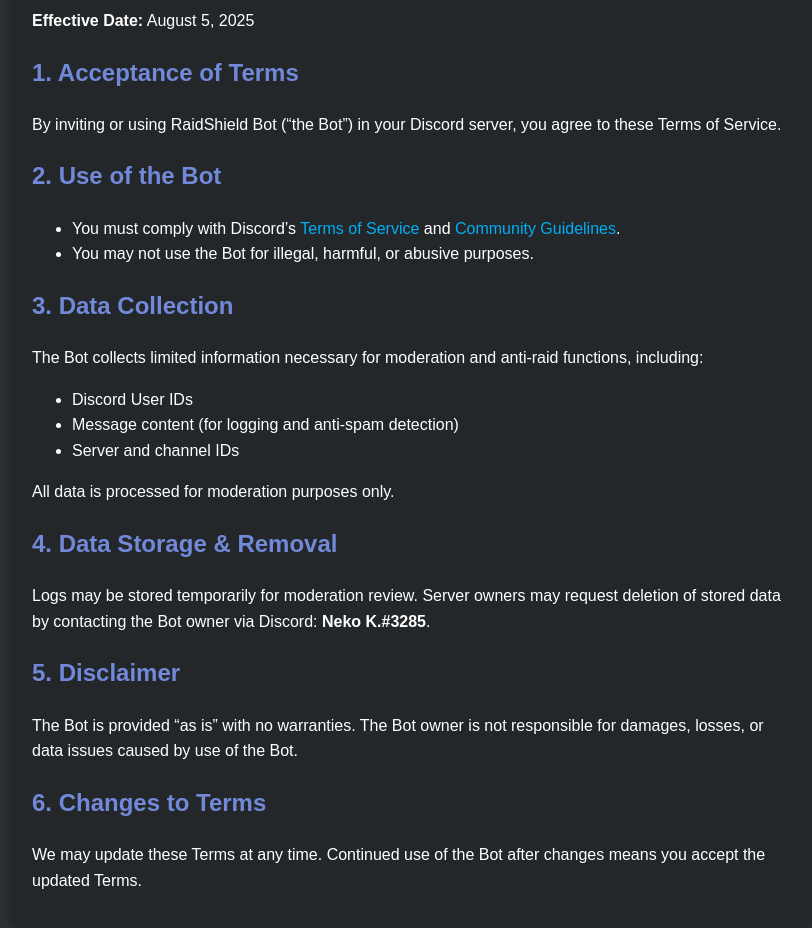
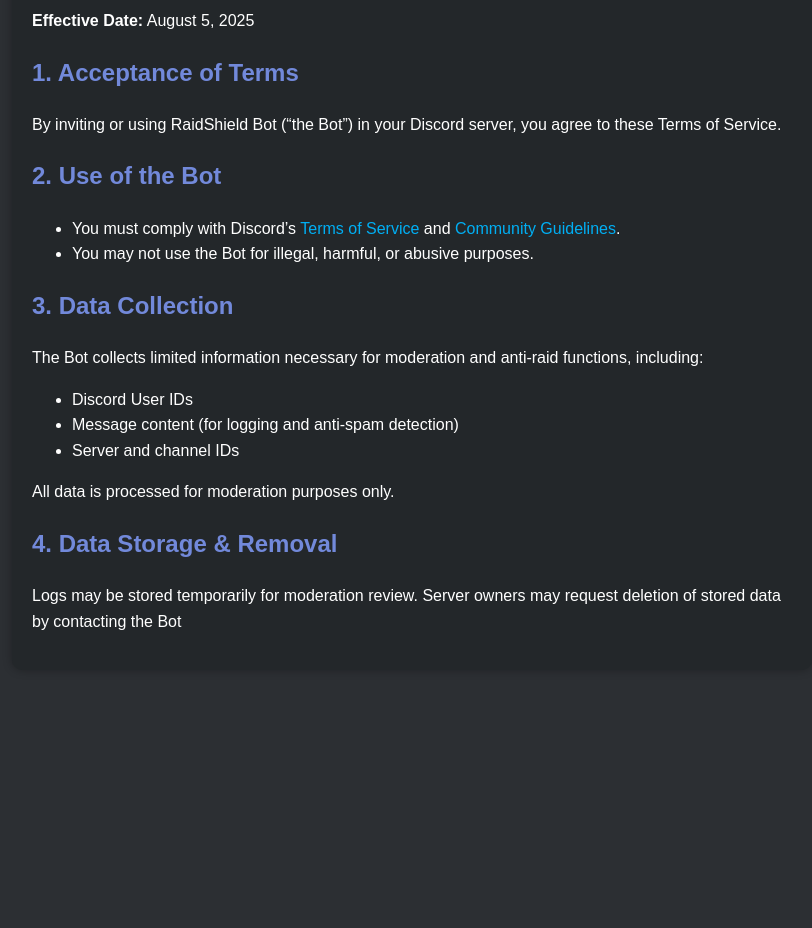
Before and after one commit to TheoriginalNeko/raidshield-legal, a plain HTML site: page terms.html in a window 1280 px wide. Shown: the part 126-1054 px from the top of the page, without its empty margins (228-1040 px from the left). After the commit the page ends 816 px from the top, so only its background shows below. Drawn offline with Linux system fonts and the light colour scheme.

Commit message:
Update terms.html

```diff
--- a/terms.html
+++ b/terms.html
@@ -57,13 +57,4 @@
     <p>All data is processed for moderation purposes only.</p>
 
     <h2>4. Data Storage & Removal</h2>
-    <p>Logs may be stored temporarily for moderation review. Server owners may request deletion of stored data by contacting the Bot owner via Discord: <strong>Neko K.#3285</strong>.</p>
-
-    <h2>5. Disclaimer</h2>
-    <p>The Bot is provided “as is” with no warranties. The Bot owner is not responsible for damages, losses, or data issues caused by use of the Bot.</p>
-
-    <h2>6. Changes to Terms</h2>
-    <p>We may update these Terms at any time. Continued use of the Bot after changes means you accept the updated Terms.</p>
-  </div>
-</body>
-</html>
+    <p>Logs may be stored temporarily for moderation review. Server owners may request deletion of stored data by contacting the Bot
```
